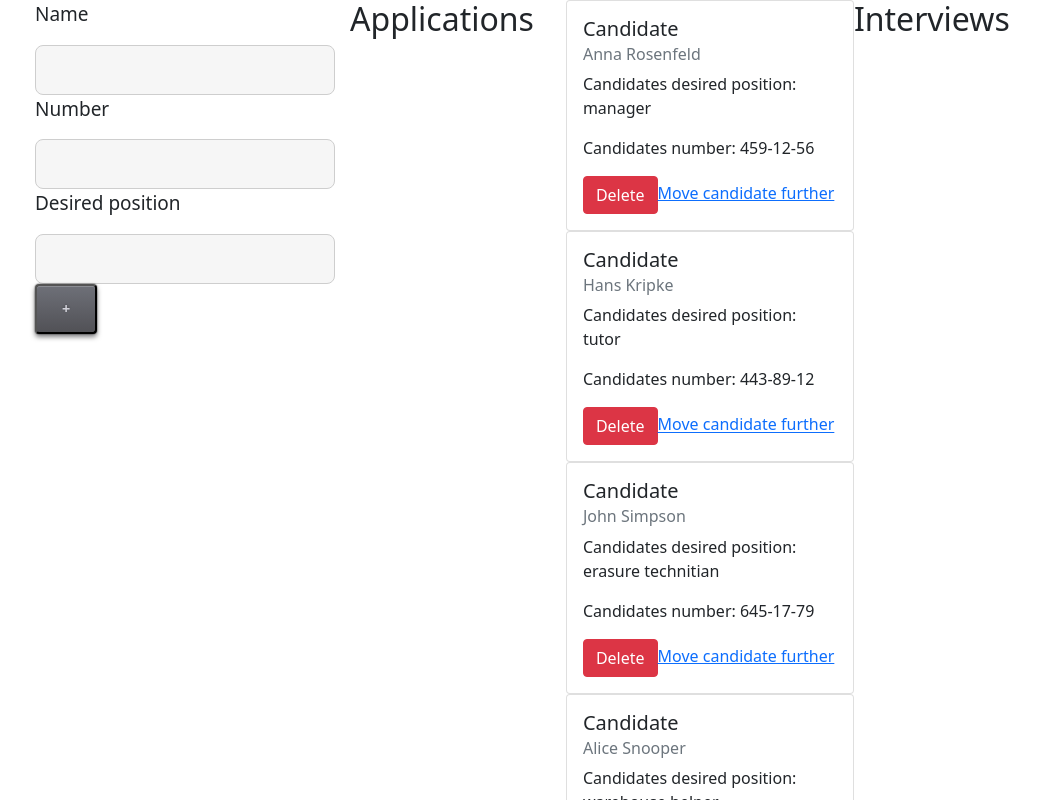
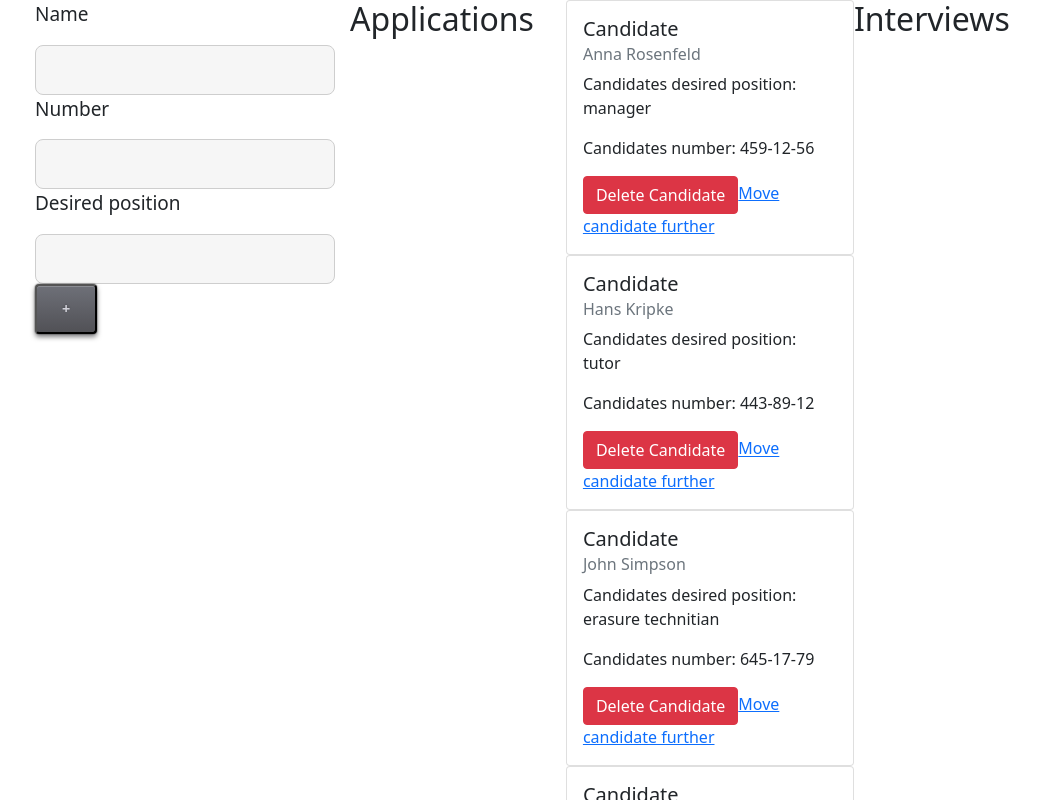
Before and after one commit to solarenergy990/trial-day, a React (Create React App) app: page / in a window 1280 px wide. Shown: the top 800 px of the page, without its empty margins (149-1189 px from the left). Built offline with nearby package versions, Linux system fonts and the light colour scheme.

Commit message:
Update ApplicantCard.jsx

```diff
--- a/src/components/ApplicantCard/ApplicantCard.jsx
+++ b/src/components/ApplicantCard/ApplicantCard.jsx
@@ -15,7 +15,7 @@ const ApplicantCard = ({ applicantName, applicantNumber, applicantDesiredPositio
             Candidates number: { applicantNumber}
                 </Card.Text>
           {/* <Card.Link href="#">Delete Candidate</Card.Link> */}
-          <Button type="button" variant="danger" onClick={onClickRemove}>Delete</Button>
+          <Button type="button" variant="danger" onClick={onClickRemove}>Delete Candidate</Button>
           {/* <button type="button"  onClick={onClickRemove}>
         Delete
       </button> */}
```
